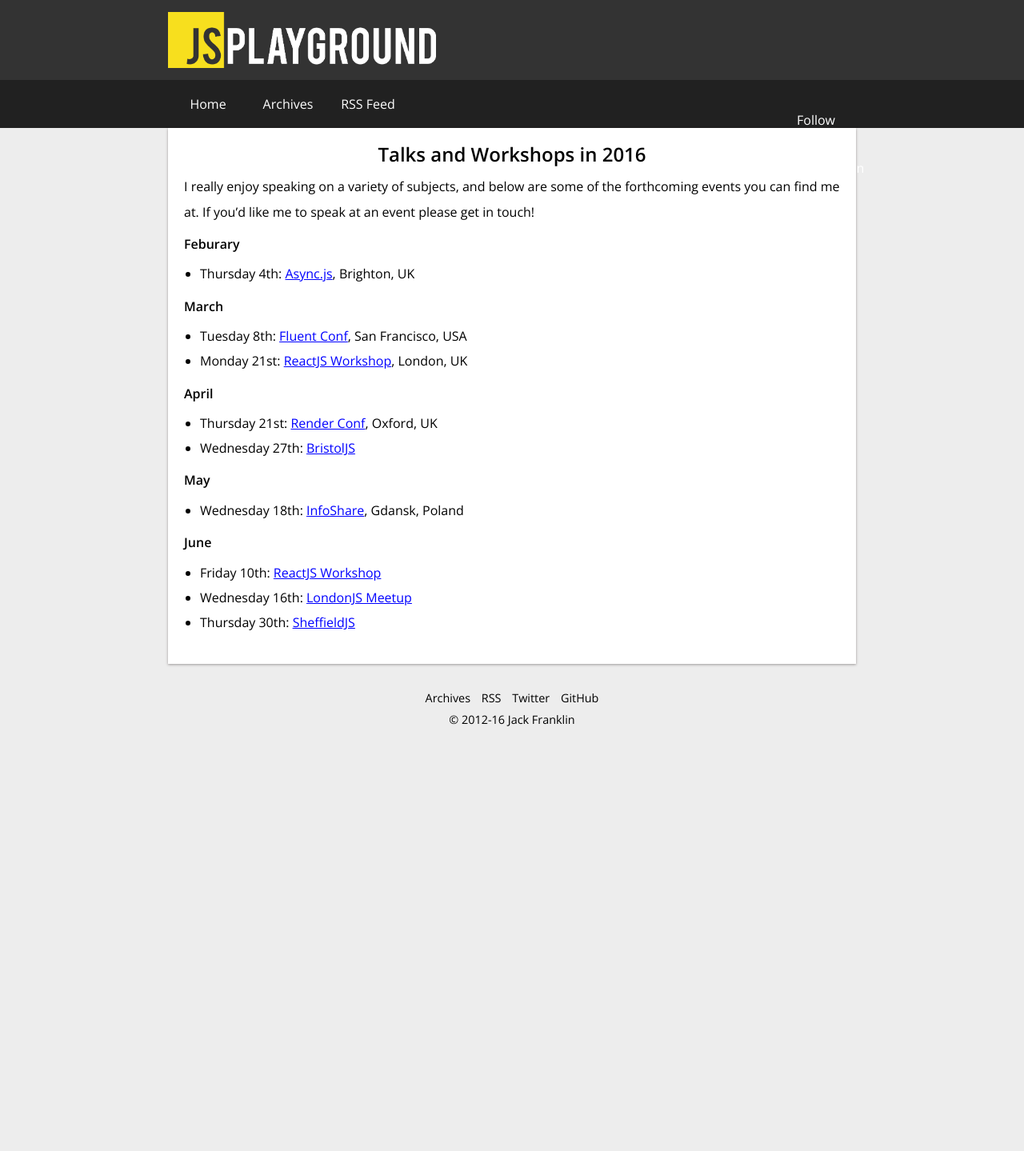
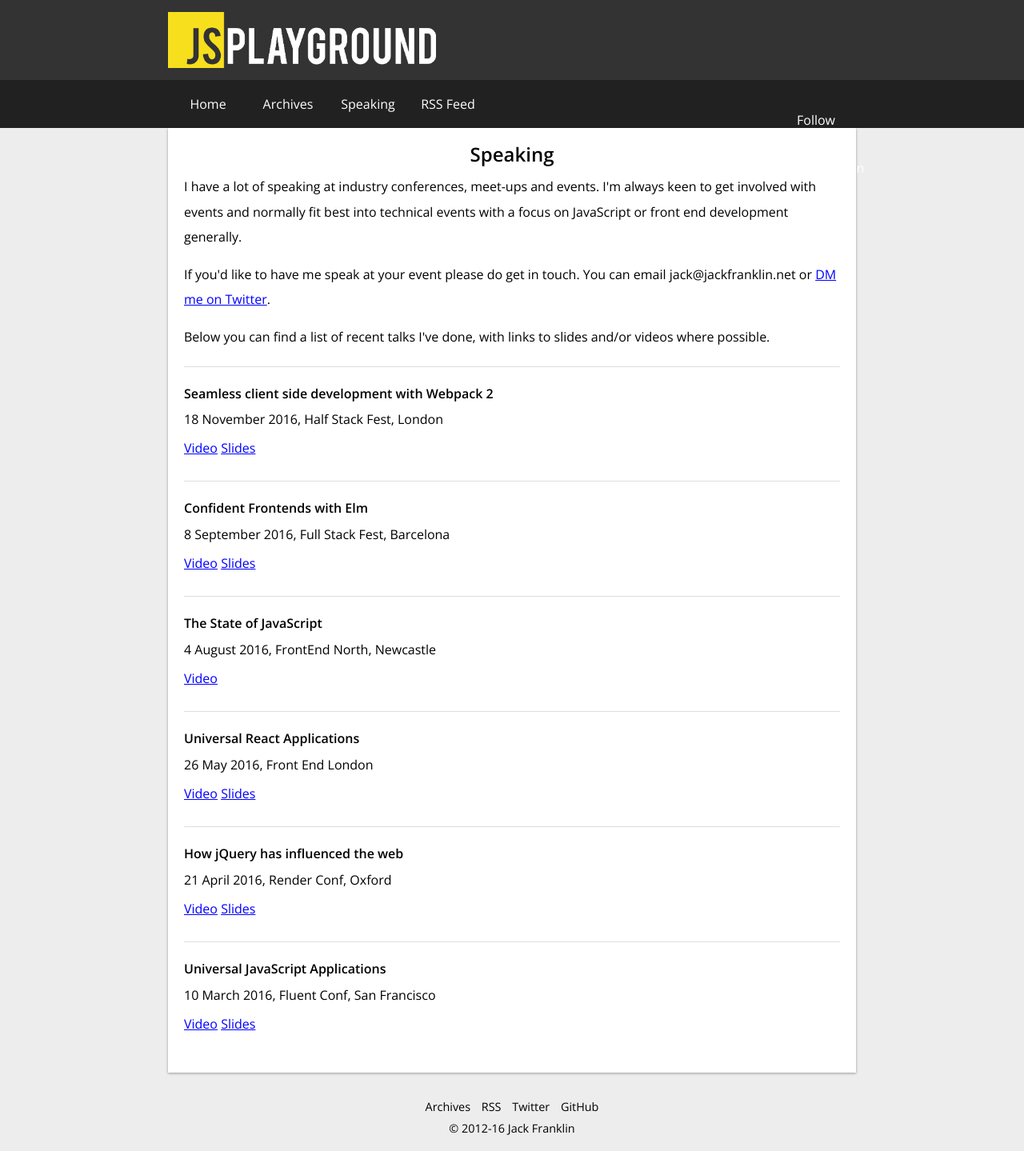
Before and after one commit to jackfranklin/javascriptplayground.com, a Jekyll site: the page built from speaking.html, in a window 1280 px wide. Shown: the whole page at 80% size. Built offline with Jekyll 4.4.1, drawn with Linux system fonts in a browser that asks for light colours; comment, search, counter and statistics services are not loaded; before the commit the page ends 929 px from its top, so only the background shows below that.

Commit message:
Speaking

```diff
--- /dev/null
+++ b/_data/speaking.json
@@ -0,0 +1,43 @@
+[
+    {
+        "title": "Seamless client side development with Webpack 2",
+        "date": "18 November 2016",
+        "location": "Half Stack Fest, London",
+        "video": "https://opbeat.com/community/posts/seamless-client-side-javascript-with-webpack-by-jack-franklin/",
+        "slides": "https://speakerdeck.com/jackfranklin/half-stack-fest-webpack"
+    },
+    {
+        "title": "Confident Frontends with Elm",
+        "date": "8 September 2016",
+        "location": "Full Stack Fest, Barcelona",
+        "video": "https://www.youtube.com/watch?v=rDQ22Yg3Fms",
+        "slides": "https://speakerdeck.com/jackfranklin/fullstackfest-elm-for-js-developers"
+    },
+    {
+        "title": "The State of JavaScript",
+        "date": "4 August 2016",
+        "location": "FrontEnd North, Newcastle",
+        "video": "https://www.youtube.com/watch?v=5NIL3Epadj0",
+    },
+    {
+        "title": "Universal React Applications",
+        "date": "26 May 2016",
+        "location": "Front End London",
+        "video": "https://pusher.com/sessions/meetup/front-end-london/building-universal-javascript-applications",
+        "slides": "https://speakerdeck.com/jackfranklin/front-end-london-universal-react"
+    },
+    {
+        "title": "How jQuery has influenced the web",
+        "date": "21 April 2016",
+        "location": "Render Conf, Oxford",
+        "video": "https://vimeo.com/166118557",
+        "slides": "https://speakerdeck.com/jackfranklin/render-conf-how-jquery-has-influenced-the-web"
+    },
+    {
+        "title": "Universal JavaScript Applications",
+        "date": "10 March 2016",
+        "location": "Fluent Conf, San Francisco",
+        "video": "https://www.youtube.com/watch?v=Bb0Uk8c6ltQ",
+        "slides": "https://speakerdeck.com/jackfranklin/fluent-conf-universal-react"
+    },
+]
--- a/_layouts/default.html
+++ b/_layouts/default.html
@@ -39,6 +39,7 @@
         <ul>
           <li><a href="/">Home</a></li>
           <li><a href="/archives">Archives</a></li>
+          <li><a href="/speaking">Speaking</a></li>
           <li><a href="http://feeds.feedburner.com/TheJavascriptPlayground">RSS Feed</a></li>
           <li class="twitter-li"><a class="twitter-follow-button"
           href="https://twitter.com/Jack_Franklin">
--- /dev/null
+++ b/speaking.html
@@ -0,0 +1,26 @@
+---
+layout: page
+title: Speaking
+---
+
+<p>I have a lot of speaking at industry conferences, meet-ups and events. I'm always keen to get involved with events and normally fit best into technical events with a focus on JavaScript or front end development generally.</p>
+
+<p>If you'd like to have me speak at your event please do get in touch. You can email jack@jackfranklin.net or <a href="http://twitter.com/Jack_Franklin">DM me on Twitter</a>.</p>
+
+<p>Below you can find a list of recent talks I've done, with links to slides and/or videos where possible.</p>
+
+<ul class="archives">
+  {% for talk in site.data.speaking %}
+    <li>
+      <h4>{{ talk.title }}</h4>
+      <p>{{ talk.date }}, {{ talk.location }}</p>
+      <p>
+        {% if talk.video %}
+          <a href="{{talk.video}}">Video</a>
+        {% endif %}
+        {% if talk.slides %}
+          <a href="{{talk.slides}}">Slides</a>
+        {% endif %}
+    </li>
+  {% endfor %}
+</ul>
--- a/speaking.md
+++ /dev/null
@@ -1,30 +0,0 @@
----
-layout: page
-title: Talks and Workshops in 2016
----
-
-I really enjoy speaking on a variety of subjects, and below are some of the forthcoming events you can find me at. If you'd like me to speak at an event please get in touch!
-
-### Feburary
-
-- Thursday 4th: [Async.js](http://asyncjs.com/), Brighton, UK
-
-### March
-
-- Tuesday 8th: [Fluent Conf](http://conferences.oreilly.com/fluent/javascript-html-us), San Francisco, USA
-- Monday 21st: [ReactJS Workshop](http://www.whiteoctoberevents.co.uk/event/reactjs-workshop-march-16/), London, UK
-
-### April
-
-- Thursday 21st: [Render Conf](http://2016.render-conf.com/), Oxford, UK
-- Wednesday 27th: [BristolJS](http://www.meetup.com/BristolJS/events/227095169/)
-
-### May
-
-- Wednesday 18th: [InfoShare](https://infoshare.pl/), Gdansk, Poland
-
-### June
-
-- Friday 10th: [ReactJS Workshop](http://www.whiteoctoberevents.co.uk/event/reactjs-workshop-june-16/)
-- Wednesday 16th: [LondonJS Meetup](http://www.meetup.com/London-JavaScript-Community/events/227578573/)
-- Thursday 30th: [SheffieldJS](https://twitter.com/sheffield_js)
```
